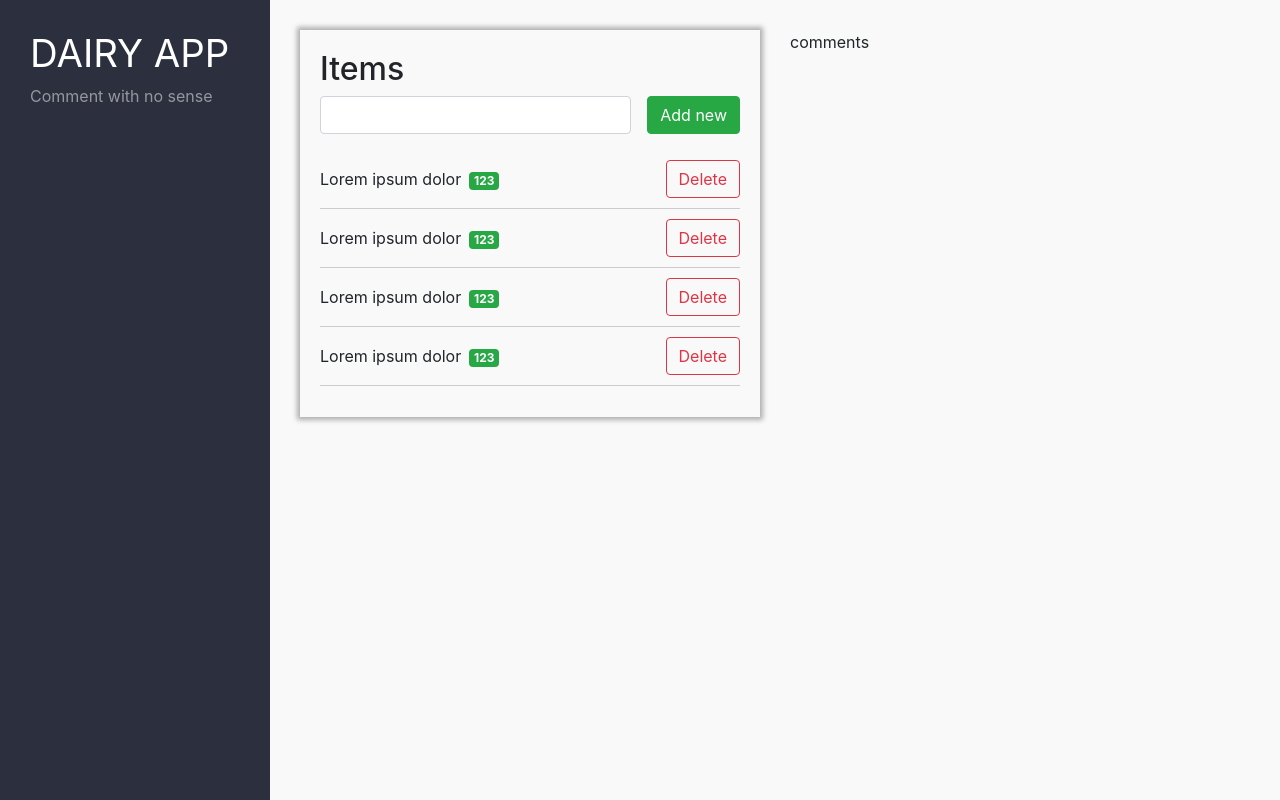
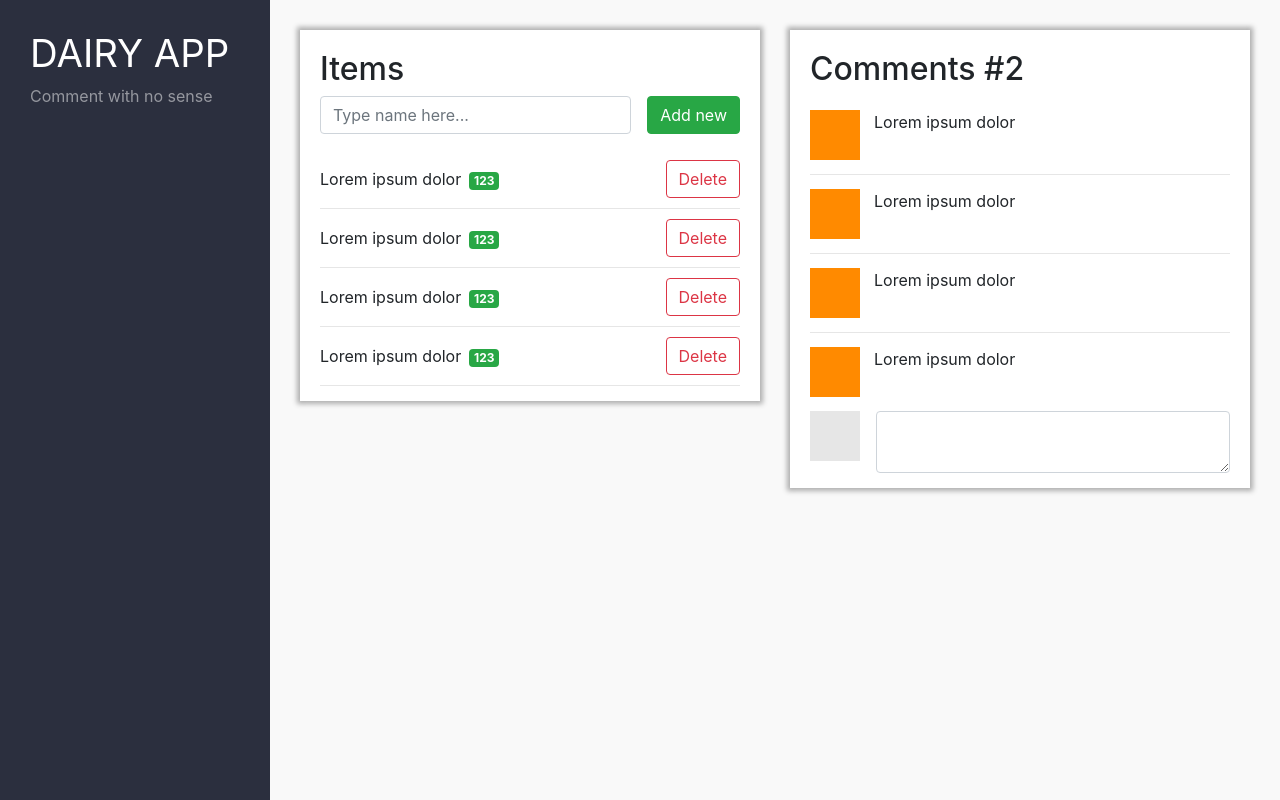
Before and after one commit to kkokiev/empeek-test, a React (Create React App) app: page / in a window 1280 px wide. Built offline with nearby package versions, Linux system fonts and the light colour scheme.

Commit message:
Add comments markup

```diff
--- /dev/null
+++ b/src/components/Input/index.js
@@ -0,0 +1,28 @@
+import React from 'react';
+import PropTypes from 'prop-types';
+
+const Input = ({ className, type, onChange, value, placeholder }) =>
+  <input
+    className={className}
+    type={type}
+    onChange={onChange}
+    value={value}
+    placeholder={placeholder}
+  />;
+
+Input.propTypes = {
+  className: PropTypes.string,
+  type: PropTypes.string,
+  onChange: PropTypes.func.isRequired,
+  placeholder: PropTypes.string,
+  value: PropTypes.oneOfType([
+    PropTypes.string,
+    PropTypes.number
+  ])
+};
+
+Input.defaultProps = {
+  type: 'text'
+};
+
+export default Input;
--- /dev/null
+++ b/src/containers/Comments/components/Comment/index.js
@@ -0,0 +1,18 @@
+import React from 'react';
+import PropTypes from 'prop-types';
+
+const Comment = () =>
+  <li className="d-flex align-items-start comment">
+    <div className="comment-avatar-wrap">
+      <div className="comment-avatar" />
+    </div>
+    <div className="flex-grow-1 flex-shrink-1">
+      <p>Lorem ipsum dolor</p>
+    </div>
+  </li>;
+
+Comment.propTypes = {
+
+}
+
+export default Comment;
--- /dev/null
+++ b/src/containers/Comments/components/CommentForm/index.js
@@ -0,0 +1,23 @@
+import React, { Component } from 'react';
+import PropTypes from 'prop-types';
+
+class CommentForm extends Component {
+  render() {
+    return (
+      <form className="form-inline align-items-start">
+        <div className="form-group mr-3">
+          <div className="comment-form-avatar" />
+        </div>
+        <div className="form-group flex-grow-1 flex-shrink-1">
+          <textarea className="form-control w-100" />
+        </div>
+      </form>
+    );
+  }
+}
+
+CommentForm.propTypes = {
+
+}
+
+export default CommentForm;
--- /dev/null
+++ b/src/containers/Comments/components/CommentsList/index.js
@@ -0,0 +1,18 @@
+import React from 'react';
+import PropTypes from 'prop-types';
+
+import Comment from '../Comment';
+
+const CommentsList = () =>
+  <ul className="comments-list">
+    <Comment />
+    <Comment />
+    <Comment />
+    <Comment />
+  </ul>;
+
+CommentsList.propTypes = {
+
+};
+
+export default CommentsList;
--- /dev/null
+++ b/src/containers/Comments/index.js
@@ -0,0 +1,24 @@
+import React, { Component } from 'react';
+import PropTypes from 'prop-types';
+
+import Panel from '../../components/Panel';
+import CommentsList from './components/CommentsList';
+import CommentForm from './components/CommentForm';
+
+class Comments extends Component {
+  render () {
+    return (
+      <Panel>
+        <h2>Comments #2</h2>
+        <CommentsList />
+        <CommentForm />
+      </Panel>
+    );
+  }
+}
+
+Comments.propTypes = {
+
+}
+
+export default Comments;
--- a/src/containers/Items/components/ItemsForm/index.js
+++ b/src/containers/Items/components/ItemsForm/index.js
@@ -2,10 +2,15 @@ import React, { Component } from 'react';
 import PropTypes from 'prop-types';
 
 import Button from '../../../../components/Button';
+import Input from '../../../../components/Input';
 
 class ItemsForm extends Component {
   state = {
     text: ''
+  }
+
+  handleInputChange = (e) => {
+    console.log(e.target.value);
   }
 
   handleSubmit = (e) => {
@@ -16,10 +21,12 @@ class ItemsForm extends Component {
     return (
       <form className="form-inline">
         <div className="form-group flex-grow-1 flex-shrink-1 mr-3">
-          <input
+          <Input
             className="form-control w-100"
             type="text"
             value={this.state.text}
+            placeholder="Type name here..."
+            onChange={this.handleInputChange}
           />
         </div>
 
--- a/src/index.css
+++ b/src/index.css
@@ -33,14 +33,48 @@
   padding: 20px;
   padding-bottom: 15px;
   box-shadow: 0 0 5px 3px rgba(0,0,0, .3);
+  background-color: #fff;
 }
 
 .items-list {
   padding: 0;
+  margin: 0;
   list-style: none;
 }
 
 .item {
   padding: 10px 0;
-  border-bottom: 1px solid #ccc;
+  border-bottom: 1px solid #e6e6e6;
 }
+
+.comments-list {
+  padding: 0;
+  margin: 0;
+  list-style: none;
+}
+
+.comment {
+  padding: 14px 0;
+  border-bottom: 1px solid #e6e6e6;
+}
+
+.comment:last-child {
+  border-bottom: 0;
+}
+
+.comment-avatar-wrap {
+  width: 64px;
+  padding-right: 14px;
+}
+
+.comment-avatar {
+  height: 50px;
+  width: 50px;
+  background-color: #ff8a00;
+}
+
+.comment-form-avatar {
+  height: 50px;
+  width: 50px;
+  background-color: #e6e6e6;
+}
--- a/src/pages/ItemsPage/index.js
+++ b/src/pages/ItemsPage/index.js
@@ -3,6 +3,7 @@ import React from 'react';
 import Page from '../../components/Page';
 import PageColumn from '../../components/PageColumn';
 import Items from '../../containers/Items';
+import Comments from '../../containers/Comments';
 
 const ItemsPage = () =>
   <Page>
@@ -10,7 +11,7 @@ const ItemsPage = () =>
       <Items />
     </PageColumn>
     <PageColumn>
-      comments
+      <Comments />
     </PageColumn>
   </Page>;
 
```
